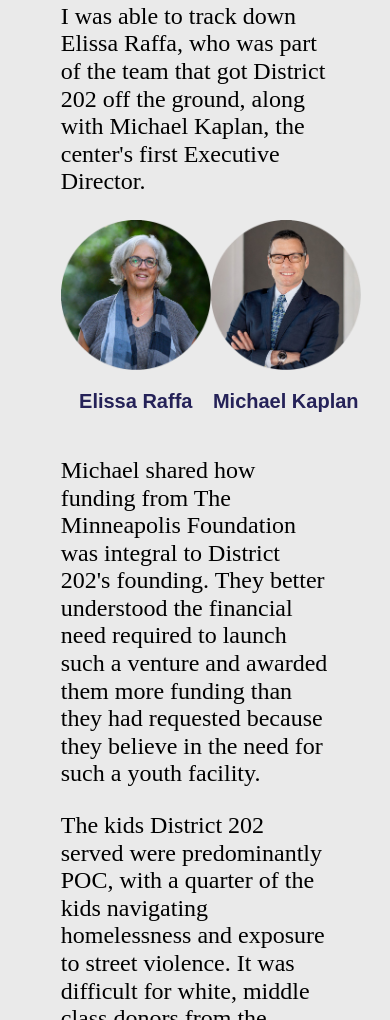
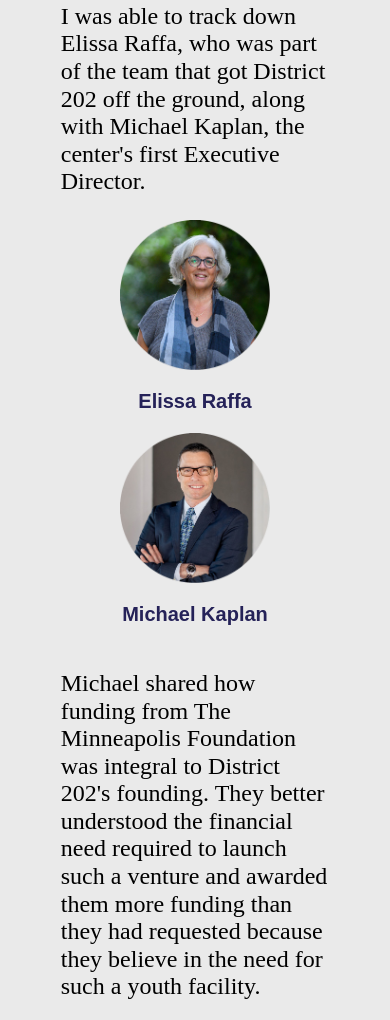
Before and after one commit to matthewkberg/capstone, a plain HTML site: page index.html in a window 390 px wide. Shown: the part 3823-4843 px from the top of the page. Drawn offline with Linux system fonts and the light colour scheme; a web font is replaced by a local one.

Commit message:
Update main.css

```diff
--- a/css/main.css
+++ b/css/main.css
@@ -408,6 +408,13 @@
         max-width: auto;
     }
 
+    .headshot-wrap {
+        display: flex;
+        flex-direction: column;
+        justify-content: space-evenly;
+        align-content: center;
+    }
+
     .headshot img {
         max-width: 150px;
     }
```
